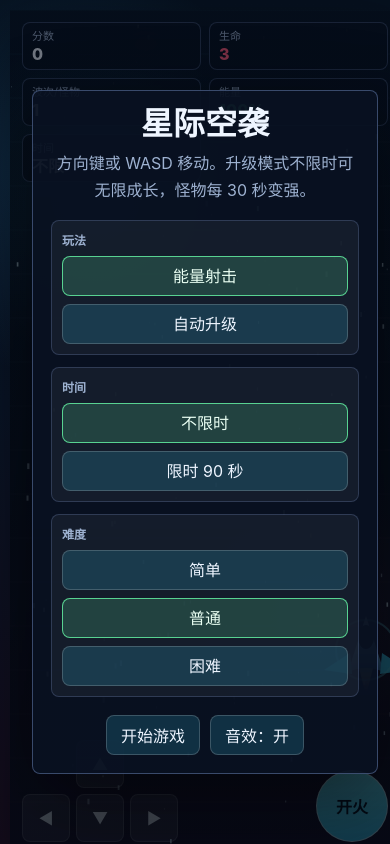
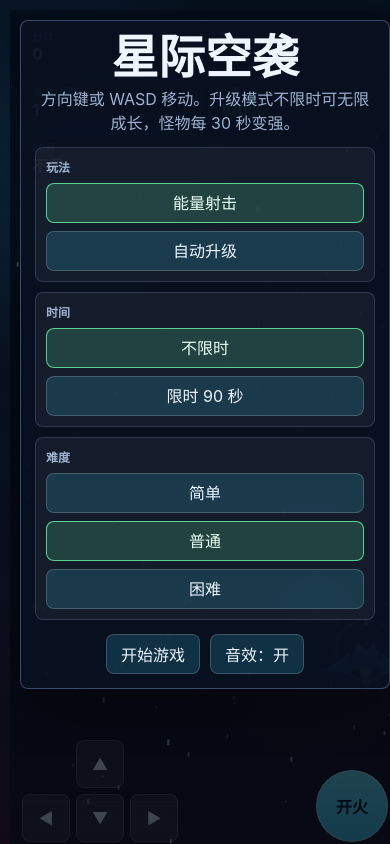
Before and after one commit to AuroraAstra/alien-airstrike, a plain HTML site: page index.html in a window 390 px wide. Drawn offline with Linux system fonts and the light colour scheme.

Commit message:
Update styles.css

```diff
--- a/styles.css
+++ b/styles.css
@@ -128,6 +128,9 @@
       display: grid;
       place-items: center;
       padding: 22px;
+      overflow-y: auto;
+      overscroll-behavior: contain;
+      -webkit-overflow-scrolling: touch;
       background: linear-gradient(180deg, rgba(3, 8, 17, 0.52), rgba(3, 8, 17, 0.76));
       transition: opacity 180ms ease, visibility 180ms ease;
     }
@@ -140,6 +143,8 @@
 
     .dialog {
       width: min(620px, 100%);
+      max-height: calc(100dvh - 44px);
+      overflow-y: auto;
       border: 1px solid rgba(154, 185, 255, 0.34);
       border-radius: 8px;
       background: rgba(9, 18, 34, 0.92);
@@ -291,6 +296,34 @@
         grid-template-columns: repeat(2, minmax(0, 1fr));
       }
 
+      .overlay {
+        place-items: start center;
+        padding:
+          max(10px, env(safe-area-inset-top))
+          10px
+          max(96px, env(safe-area-inset-bottom));
+      }
+
+      .dialog {
+        max-height: none;
+        padding: 14px;
+      }
+
+      .dialog h1 {
+        font-size: clamp(34px, 12vw, 52px);
+        margin-bottom: 8px;
+      }
+
+      .dialog p {
+        margin-bottom: 12px;
+        line-height: 1.5;
+      }
+
+      .settings {
+        gap: 10px;
+        margin-bottom: 14px;
+      }
+
       .stat {
         padding: 7px 9px;
       }
```
